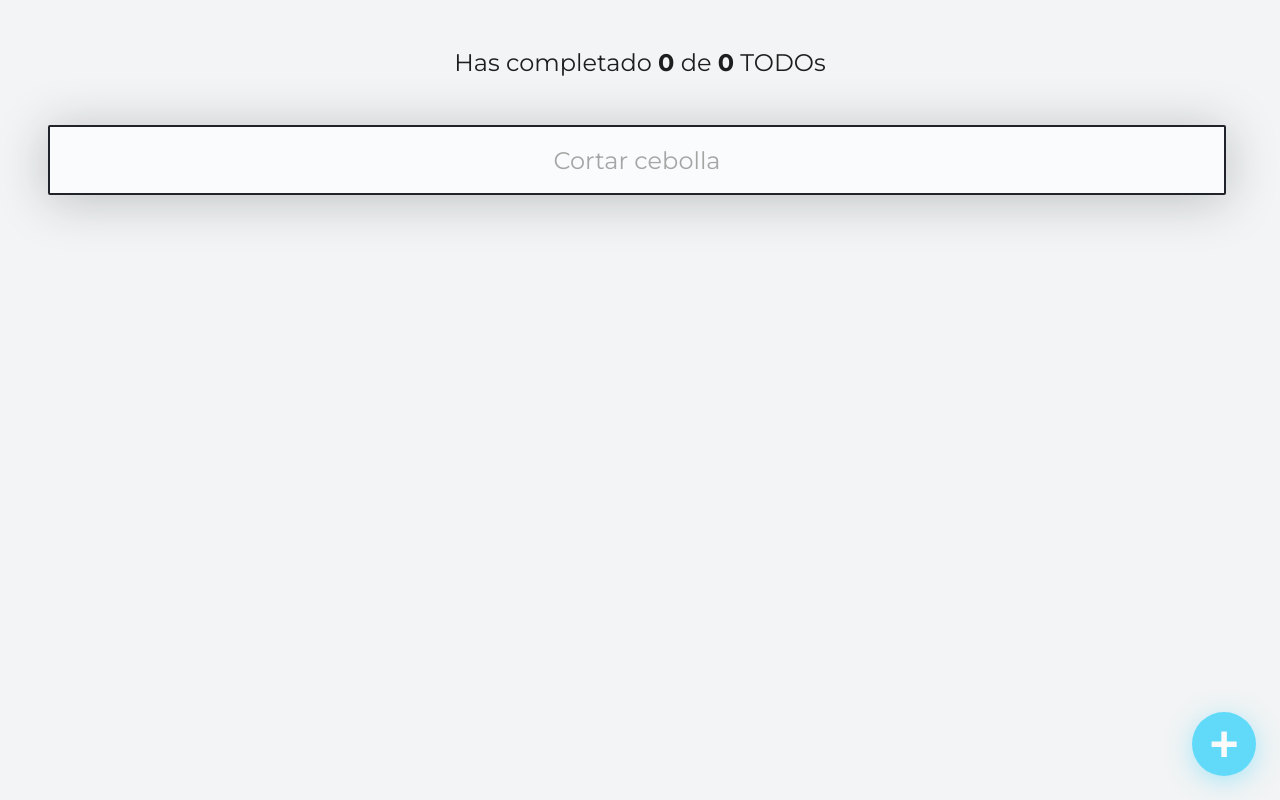
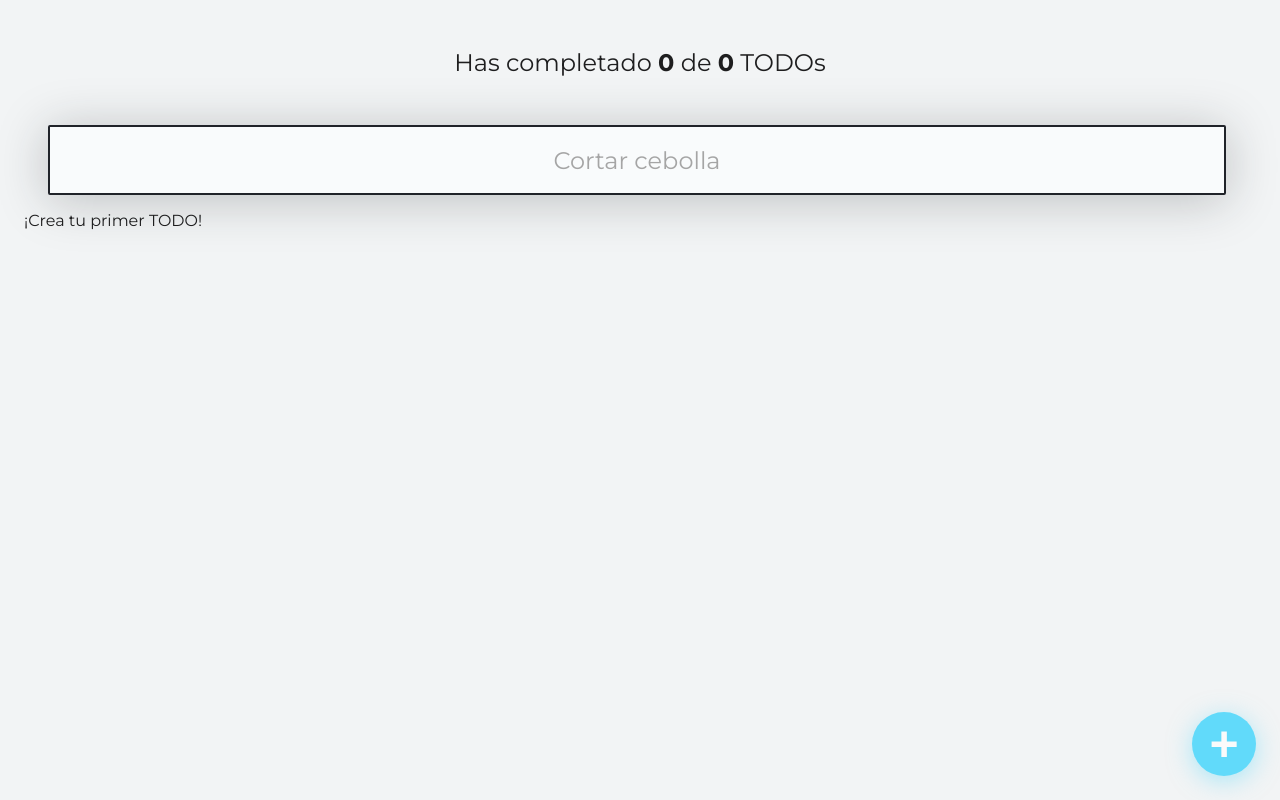
Before and after one commit to andymedinadev/platzi-curso-react, a React (Vite) app: page / in a window 1280 px wide. Built offline with nearby package versions, Linux system fonts and the light colour scheme.

Commit message:
feat: added load/error states and useEffect hook

```diff
--- a/src/App/AppUI.jsx
+++ b/src/App/AppUI.jsx
@@ -11,7 +11,9 @@ export function AppUI ({
   setSearchValue,
   searchedTodos,
   strikeTodo,
-  deleteTodo
+  deleteTodo,
+  loading,
+  error
 }) {
   return (
     <>
@@ -26,6 +28,9 @@ export function AppUI ({
       />
 
       <TodoList>
+        {loading && <p>Estamos cargando...</p>}
+        {error && <p>Hubo un error!</p>}
+        {!loading && searchedTodos.length === 0 && <p>¡Crea tu primer TODO!</p>}
         {searchedTodos.map(todo => (
           <TodoItem
             key={todo.text}
--- a/src/App/index.jsx
+++ b/src/App/index.jsx
@@ -3,7 +3,7 @@ import { useLocalStorage } from './useLocalStorage'
 import { AppUI } from './AppUI'
 
 function App () {
-  const [todos, saveTodos] = useLocalStorage('TODOS_V1', '[]')
+  const { items: todos, saveItems: saveTodos, loading, error } = useLocalStorage('TODOS_V1', '[]')
   const [searchValue, setSearchValue] = useState('')
 
   const totalTodos = todos.length
@@ -40,6 +40,8 @@ function App () {
       searchedTodos={searchedTodos}
       strikeTodo={strikeTodo}
       deleteTodo={deleteTodo}
+      loading={loading}
+      error={error}
     />
   )
 }
--- a/src/App/useLocalStorage.js
+++ b/src/App/useLocalStorage.js
@@ -1,6 +1,13 @@
-import { useState } from 'react'
+import { useEffect, useState } from 'react'
 
 export function useLocalStorage (itemName, initialValue) {
+  const [items, setItems] = useState(JSON.parse(initialValue))
+  const [loading, setLoading] = useState(true)
+  const [error, setError] = useState(false)
+
+  useEffect(() => {
+    setTimeout(() => {
+      try {
         const storageItems = JSON.parse(localStorage.getItem(itemName))
 
         let parsedItems
@@ -10,14 +17,22 @@ export function useLocalStorage (itemName, initialValue) {
           parsedItems = initialValue
         } else {
           parsedItems = storageItems
+          setItems(parsedItems)
         }
 
-  const [items, setItems] = useState(parsedItems)
+        setLoading(false)
+      } catch (err) {
+        setLoading(false)
+        console.log(err)
+        setError(true)
+      }
+    }, 2000)
+  }, [])
 
   const saveItems = (newItems) => {
     localStorage.setItem(itemName, JSON.stringify(newItems))
     setItems(newItems)
   }
 
-  return [items, saveItems]
+  return { items, saveItems, loading, error }
 }
```
Lines whose indentation alone changed are shown as unchanged.
